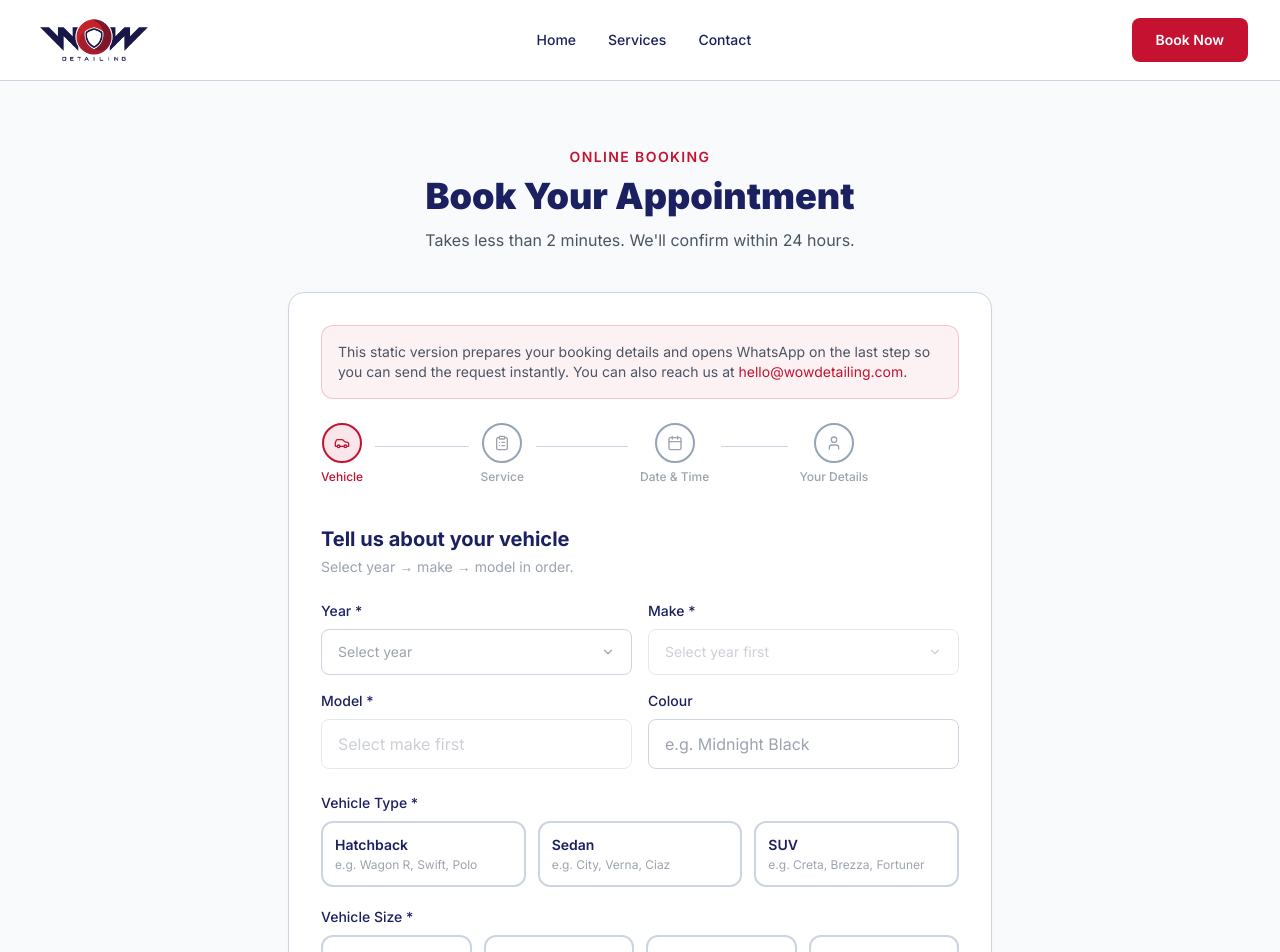
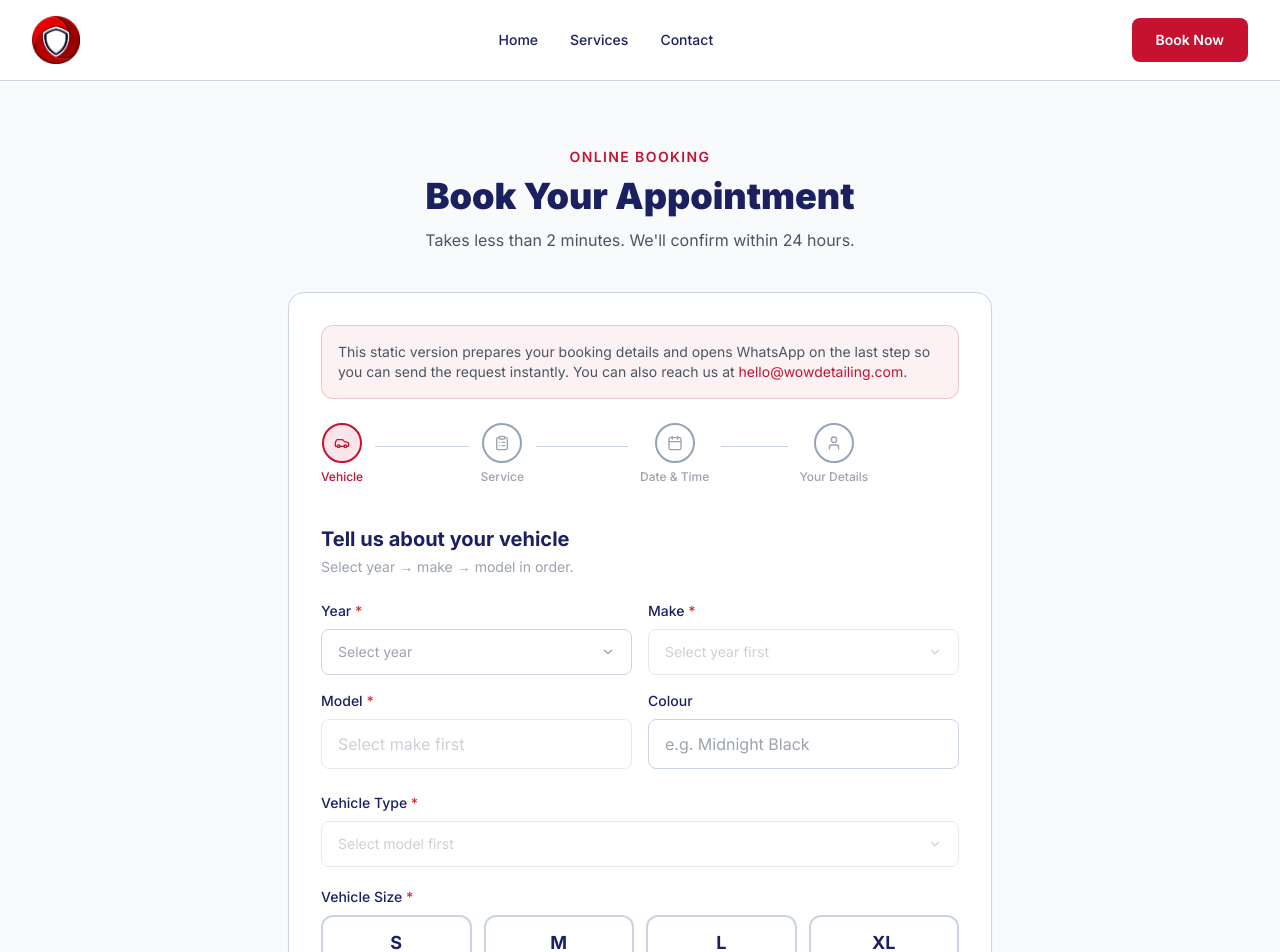
Before and after one commit to unbeatablerajiv/wowdetailing, a React (Vite) app in the folder client/: page /booking in a window 1280 px wide. Shown: the top 952 px of the page. Built offline with nearby package versions, Linux system fonts and the light colour scheme.

Commit message:
Update booking experience and branding

```diff
--- a/client/src/components/BookingForm.jsx
+++ b/client/src/components/BookingForm.jsx
@@ -5,12 +5,12 @@ import {
   Calendar, ClipboardList, Zap, ChevronDown,
 } from 'lucide-react'
 import indianCars from '../data/indianCars'
+import vehicleTypes from '../data/vehicleTypes.json'
 import {
   BUSINESS_EMAIL,
   BUSINESS_EMAIL_LINK,
   BUSINESS_PHONE,
   BUSINESS_PHONE_LINK,
-  BUSINESS_WHATSAPP_LINK,
   buildMailtoLink,
   buildWhatsAppLink,
 } from '../utils/contact'
@@ -21,11 +21,20 @@ const CURRENT_YEAR = new Date().getFullYear()
 const YEARS  = Array.from({ length: CURRENT_YEAR - 1989 }, (_, i) => String(CURRENT_YEAR - i))
 const MAKES  = Object.keys(indianCars).sort()
 
-const VEHICLE_CATEGORIES = [
-  { key: 'hatchback', label: 'Hatchback', example: 'e.g. Wagon R, Swift, Polo'     },
-  { key: 'sedan',     label: 'Sedan',     example: 'e.g. City, Verna, Ciaz'        },
-  { key: 'suv',       label: 'SUV',       example: 'e.g. Creta, Brezza, Fortuner'  },
-]
+const VEHICLE_TYPE_OPTIONS = [...new Set(vehicleTypes.map(vehicle => vehicle.type))].sort()
+
+const normalizeVehicleName = (value) => value.toLowerCase().replace(/[^a-z0-9]/g, '')
+
+const findVehicleType = (make, model) => {
+  if (!make || !model) return ''
+
+  const normalizedMake = normalizeVehicleName(make)
+  const normalizedModel = normalizeVehicleName(model)
+  return vehicleTypes.find(vehicle => (
+    normalizeVehicleName(vehicle.make) === normalizedMake
+    && normalizeVehicleName(vehicle.model) === normalizedModel
+  ))?.type || ''
+}
 
 const VEHICLE_SIZES = [
   { key: 'S',  label: 'S',  example: 'Small'       },
@@ -191,13 +200,19 @@ export default function BookingForm() {
 
   const update = (field, value) => setForm(prev => ({ ...prev, [field]: value }))
 
-  // Cascade: year change clears model only
+  // Cascade: changes to year or make clear dependent vehicle details.
   const handleYearChange = (year) =>
-    setForm(prev => ({ ...prev, vehicleYear: year, vehicleModel: '' }))
+    setForm(prev => ({ ...prev, vehicleYear: year, vehicleModel: '', vehicleCategory: '' }))
 
-  // Cascade: make change clears model
   const handleMakeChange = (make) =>
-    setForm(prev => ({ ...prev, vehicleMake: make, vehicleModel: '' }))
+    setForm(prev => ({ ...prev, vehicleMake: make, vehicleModel: '', vehicleCategory: '' }))
+
+  const handleModelChange = (model) =>
+    setForm(prev => ({
+      ...prev,
+      vehicleModel: model,
+      vehicleCategory: findVehicleType(prev.vehicleMake, model),
+    }))
 
   const canProceed = () => {
     if (step === 1) return form.vehicleYear && form.vehicleMake && form.vehicleModel && form.vehicleCategory && form.vehicleSize
@@ -221,10 +236,9 @@ export default function BookingForm() {
   }
 
   const selectedService = SERVICES.find(s => s.id === form.serviceType)
-  const bookingMessage = formatBookingMessage(form, selectedService)
-  const bookingEmailLink = buildMailtoLink({
-    subject: `Booking request for ${selectedService?.label || 'Wow Detailing service'}`,
-    body: bookingMessage,
+  const quotationEmailLink = buildMailtoLink({
+    subject: `Quotation request for ${selectedService?.label || 'Wow Detailing service'}`,
+    body: formatBookingMessage(form, selectedService),
   })
 
   // ── Confirmed screen ──────────────────────────────────────────────────────
@@ -250,16 +264,8 @@ export default function BookingForm() {
           <p className="text-brand-500 font-mono font-bold text-lg">{bookingRef}</p>
         </div>
         <div className="flex flex-col sm:flex-row gap-3">
-          <a
-            href={buildWhatsAppLink(bookingMessage)}
-            target="_blank"
-            rel="noreferrer"
-            className="btn-primary text-sm"
-          >
-            Send on WhatsApp
-          </a>
-          <a href={bookingEmailLink} className="btn-outline text-sm">
-            Send by Email
+          <a href={quotationEmailLink} className="btn-primary text-sm">
+            Request for Quotation
           </a>
           <a href={BUSINESS_PHONE_LINK} className="btn-outline text-sm">
             Call {BUSINESS_PHONE}
@@ -327,7 +333,7 @@ export default function BookingForm() {
 
             {/* Year */}
             <div>
-              <label className="label">Year *</label>
+              <label className="label">Year <span className="text-red-600" aria-hidden="true">*</span></label>
               <SearchableSelect
                 options={YEARS}
                 value={form.vehicleYear}
@@ -338,7 +344,7 @@ export default function BookingForm() {
 
             {/* Make */}
             <div>
-              <label className="label">Make *</label>
+              <label className="label">Make <span className="text-red-600" aria-hidden="true">*</span></label>
               <SearchableSelect
                 options={MAKES}
                 value={form.vehicleMake}
@@ -350,12 +356,12 @@ export default function BookingForm() {
 
             {/* Model */}
             <div>
-              <label className="label">Model *</label>
+              <label className="label">Model <span className="text-red-600" aria-hidden="true">*</span></label>
               {models.length > 0 ? (
                 <SearchableSelect
                   options={models}
                   value={form.vehicleModel}
-                  onChange={val => update('vehicleModel', val)}
+                  onChange={handleModelChange}
                   placeholder="Select model"
                   disabled={!form.vehicleMake}
                 />
@@ -365,7 +371,7 @@ export default function BookingForm() {
                     className={`input-field ${!form.vehicleMake ? 'opacity-50 cursor-not-allowed' : ''}`}
                     placeholder={form.vehicleMake ? 'Type your model' : 'Select make first'}
                     value={form.vehicleModel}
-                    onChange={e => update('vehicleModel', e.target.value)}
+                    onChange={e => handleModelChange(e.target.value)}
                     disabled={!form.vehicleMake}
                   />
                   {form.vehicleMake && (
@@ -391,29 +397,33 @@ export default function BookingForm() {
 
           {/* Vehicle Type */}
           <div className="mb-5">
-            <label className="label mb-2">Vehicle Type *</label>
-            <div className="grid grid-cols-3 gap-3">
-              {VEHICLE_CATEGORIES.map(({ key, label, example }) => (
-                <button
-                  key={key}
-                  type="button"
-                  onClick={() => update('vehicleCategory', key)}
-                  className={`p-3 rounded-xl border-2 text-left transition-all ${
-                    form.vehicleCategory === key
-                      ? 'border-brand-500 bg-brand-500/5'
-                      : 'border-dark-500 bg-white hover:border-brand-500/40'
-                  }`}
-                >
-                  <div className="text-navy-800 font-semibold text-sm">{label}</div>
-                  <div className="text-gray-400 text-xs mt-0.5">{example}</div>
-                </button>
-              ))}
-            </div>
+            <label className="label mb-2">Vehicle Type <span className="text-red-600" aria-hidden="true">*</span></label>
+            {findVehicleType(form.vehicleMake, form.vehicleModel) ? (
+              <div className="input-field flex items-center justify-between bg-gray-50">
+                <span>{form.vehicleCategory}</span>
+                <span className="flex items-center gap-1.5 text-xs font-medium text-brand-500">
+                  <CheckCircle size={14} /> Auto-filled
+                </span>
+              </div>
+            ) : (
+              <SearchableSelect
+                options={VEHICLE_TYPE_OPTIONS}
+                value={form.vehicleCategory}
+                onChange={value => update('vehicleCategory', value)}
+                placeholder={form.vehicleModel ? 'Select vehicle type' : 'Select model first'}
+                disabled={!form.vehicleModel}
+              />
+            )}
+            {form.vehicleModel && !findVehicleType(form.vehicleMake, form.vehicleModel) && (
+              <p className="text-xs text-gray-400 mt-1.5">
+                This model is not in the vehicle type database. Please select its type manually.
+              </p>
+            )}
           </div>
 
           {/* Vehicle Size */}
           <div>
-            <label className="label mb-2">Vehicle Size *</label>
+            <label className="label mb-2">Vehicle Size <span className="text-red-600" aria-hidden="true">*</span></label>
             <div className="grid grid-cols-4 gap-3">
               {VEHICLE_SIZES.map(({ key, label, example }) => (
                 <button
@@ -441,7 +451,9 @@ export default function BookingForm() {
       {/* ── Step 2: Service ── */}
       {step === 2 && (
         <div>
-          <h3 className="text-navy-800 font-bold text-xl mb-6">Choose your service</h3>
+          <h3 className="text-navy-800 font-bold text-xl mb-6">
+            Choose your service <span className="text-red-600" aria-hidden="true">*</span>
+          </h3>
           <div className="grid grid-cols-1 sm:grid-cols-2 gap-4">
             {SERVICES.map((s) => (
               <button
@@ -488,7 +500,7 @@ export default function BookingForm() {
           <h3 className="text-navy-800 font-bold text-xl mb-6">Pick a date & time</h3>
           <div className="grid grid-cols-1 sm:grid-cols-2 gap-6">
             <div>
-              <label className="label">Preferred Date *</label>
+              <label className="label">Preferred Date <span className="text-red-600" aria-hidden="true">*</span></label>
               <input
                 className="input-field"
                 type="date"
@@ -498,7 +510,7 @@ export default function BookingForm() {
               />
             </div>
             <div>
-              <label className="label">Preferred Time *</label>
+              <label className="label">Preferred Time <span className="text-red-600" aria-hidden="true">*</span></label>
               <div className="grid grid-cols-3 gap-2">
                 {TIME_SLOTS.map((slot) => (
                   <button
@@ -526,19 +538,19 @@ export default function BookingForm() {
           <h3 className="text-navy-800 font-bold text-xl mb-6">Your contact details</h3>
           <div className="grid grid-cols-1 sm:grid-cols-2 gap-4">
             <div>
-              <label className="label">First Name *</label>
+              <label className="label">First Name <span className="text-red-600" aria-hidden="true">*</span></label>
               <input className="input-field" placeholder="Rahul" value={form.firstName} onChange={e => update('firstName', e.target.value)} />
             </div>
             <div>
-              <label className="label">Last Name *</label>
+              <label className="label">Last Name <span className="text-red-600" aria-hidden="true">*</span></label>
               <input className="input-field" placeholder="Sharma" value={form.lastName} onChange={e => update('lastName', e.target.value)} />
             </div>
             <div>
-              <label className="label">Email *</label>
+              <label className="label">Email <span className="text-red-600" aria-hidden="true">*</span></label>
               <input className="input-field" type="email" placeholder="rahul@example.com" value={form.email} onChange={e => update('email', e.target.value)} />
             </div>
             <div>
-              <label className="label">Phone *</label>
+              <label className="label">Phone <span className="text-red-600" aria-hidden="true">*</span></label>
               <input className="input-field" type="tel" placeholder="+91 XXXXX XXXXX" value={form.phone} onChange={e => update('phone', e.target.value)} />
             </div>
             <div className="sm:col-span-2">
@@ -567,8 +579,6 @@ export default function BookingForm() {
               <span className="text-navy-800">{form.date}</span>
               <span className="text-gray-500">Time:</span>
               <span className="text-navy-800">{form.timeSlot}</span>
-              <span className="text-gray-500">Est. Price:</span>
-              <span className="text-brand-500 font-bold">{selectedService?.price}</span>
             </div>
           </div>
         </div>
--- a/client/src/components/Hero.jsx
+++ b/client/src/components/Hero.jsx
@@ -38,9 +38,9 @@ export default function Hero() {
 
           {/* Headline */}
           <h1 className="text-5xl md:text-6xl lg:text-7xl font-black leading-[1.05] tracking-tight mb-6">
-            <span className="text-white">Your Vehicle Deserves</span>
+            <span className="text-white">Your vehicle deserves</span>
             <br />
-            <span className="text-gradient">The Best Care</span>
+            <span className="text-gradient">The Wow Care</span>
           </h1>
 
           <p className="text-gray-300 text-lg md:text-xl leading-relaxed mb-10 max-w-xl">
--- /dev/null
+++ b/client/src/data/vehicleTypes.json
@@ -0,0 +1,89 @@
+[
+  { "id": 1, "make": "Maruti Suzuki", "model": "Swift", "type": "Hatchback" },
+  { "id": 2, "make": "Maruti Suzuki", "model": "Baleno", "type": "Hatchback" },
+  { "id": 3, "make": "Maruti Suzuki", "model": "Wagon R", "type": "Hatchback" },
+  { "id": 4, "make": "Maruti Suzuki", "model": "Alto K10", "type": "Hatchback" },
+  { "id": 5, "make": "Maruti Suzuki", "model": "Ignis", "type": "Hatchback" },
+  { "id": 6, "make": "Maruti Suzuki", "model": "Celerio", "type": "Hatchback" },
+  { "id": 7, "make": "Maruti Suzuki", "model": "Dzire", "type": "Sedan" },
+  { "id": 8, "make": "Maruti Suzuki", "model": "Ciaz", "type": "Sedan" },
+  { "id": 9, "make": "Maruti Suzuki", "model": "Brezza", "type": "Compact SUV" },
+  { "id": 10, "make": "Maruti Suzuki", "model": "Fronx", "type": "Crossover SUV" },
+  { "id": 11, "make": "Maruti Suzuki", "model": "Grand Vitara", "type": "Mid-Size SUV" },
+  { "id": 12, "make": "Maruti Suzuki", "model": "Jimny", "type": "Off-Road SUV" },
+  { "id": 13, "make": "Maruti Suzuki", "model": "Ertiga", "type": "MUV" },
+  { "id": 14, "make": "Maruti Suzuki", "model": "XL6", "type": "MPV" },
+  { "id": 15, "make": "Maruti Suzuki", "model": "Invicta", "type": "MPV" },
+  { "id": 16, "make": "Tata", "model": "Tiago", "type": "Hatchback" },
+  { "id": 17, "make": "Tata", "model": "Altroz", "type": "Hatchback" },
+  { "id": 18, "make": "Tata", "model": "Tigor", "type": "Sedan" },
+  { "id": 19, "make": "Tata", "model": "Punch", "type": "Micro SUV" },
+  { "id": 20, "make": "Tata", "model": "Nexon", "type": "Compact SUV" },
+  { "id": 21, "make": "Tata", "model": "Curvv", "type": "Coupe SUV" },
+  { "id": 22, "make": "Tata", "model": "Harrier", "type": "Mid-Size SUV" },
+  { "id": 23, "make": "Tata", "model": "Safari", "type": "Full-Size SUV" },
+  { "id": 24, "make": "Hyundai", "model": "Grand i10 Nios", "type": "Hatchback" },
+  { "id": 25, "make": "Hyundai", "model": "i20", "type": "Hatchback" },
+  { "id": 26, "make": "Hyundai", "model": "Aura", "type": "Sedan" },
+  { "id": 27, "make": "Hyundai", "model": "Verna", "type": "Sedan" },
+  { "id": 28, "make": "Hyundai", "model": "Exter", "type": "Micro SUV" },
+  { "id": 29, "make": "Hyundai", "model": "Venue", "type": "Compact SUV" },
+  { "id": 30, "make": "Hyundai", "model": "Creta", "type": "Mid-Size SUV" },
+  { "id": 31, "make": "Hyundai", "model": "Alcazar", "type": "3-Row SUV" },
+  { "id": 32, "make": "Hyundai", "model": "Tucson", "type": "Premium SUV" },
+  { "id": 33, "make": "Hyundai", "model": "Ioniq 5", "type": "Electric Crossover" },
+  { "id": 34, "make": "Mahindra", "model": "XUV3XO", "type": "Compact SUV" },
+  { "id": 35, "make": "Mahindra", "model": "XUV700", "type": "Mid-Size SUV" },
+  { "id": 36, "make": "Mahindra", "model": "Thar", "type": "Off-Road SUV" },
+  { "id": 37, "make": "Mahindra", "model": "Thar Roxx", "type": "Off-Road SUV" },
+  { "id": 38, "make": "Mahindra", "model": "Scorpio Classic", "type": "Full-Size SUV" },
+  { "id": 39, "make": "Mahindra", "model": "Scorpio N", "type": "Full-Size SUV" },
+  { "id": 40, "make": "Mahindra", "model": "Bolero", "type": "MUV" },
+  { "id": 41, "make": "Mahindra", "model": "Bolero Neo", "type": "Compact SUV" },
+  { "id": 42, "make": "Honda", "model": "Amaze", "type": "Sedan" },
+  { "id": 43, "make": "Honda", "model": "City", "type": "Sedan" },
+  { "id": 44, "make": "Honda", "model": "Civic", "type": "Sedan" },
+  { "id": 45, "make": "Honda", "model": "Elevate", "type": "Mid-Size SUV" },
+  { "id": 46, "make": "Honda", "model": "Jazz", "type": "Hatchback" },
+  { "id": 47, "make": "Honda", "model": "WR-V", "type": "Crossover SUV" },
+  { "id": 48, "make": "Toyota", "model": "Glanza", "type": "Hatchback" },
+  { "id": 49, "make": "Toyota", "model": "Urban Cruiser Taisor", "type": "Crossover SUV" },
+  { "id": 50, "make": "Toyota", "model": "Urban Cruiser Hyryder", "type": "Mid-Size SUV" },
+  { "id": 51, "make": "Toyota", "model": "Innova Crysta", "type": "MPV" },
+  { "id": 52, "make": "Toyota", "model": "Innova Hycross", "type": "MPV" },
+  { "id": 53, "make": "Toyota", "model": "Fortuner", "type": "Full-Size SUV" },
+  { "id": 54, "make": "Toyota", "model": "Camry", "type": "Luxury Sedan" },
+  { "id": 55, "make": "Toyota", "model": "Hilux", "type": "Pickup Truck" },
+  { "id": 56, "make": "Kia", "model": "Sonet", "type": "Compact SUV" },
+  { "id": 57, "make": "Kia", "model": "Seltos", "type": "Mid-Size SUV" },
+  { "id": 58, "make": "Kia", "model": "Carens", "type": "MPV" },
+  { "id": 59, "make": "Kia", "model": "Carnival", "type": "Luxury MPV" },
+  { "id": 60, "make": "Kia", "model": "EV6", "type": "Electric Crossover" },
+  { "id": 61, "make": "Volkswagen", "model": "Virtus", "type": "Sedan" },
+  { "id": 62, "make": "Volkswagen", "model": "Taigun", "type": "Mid-Size SUV" },
+  { "id": 63, "make": "Volkswagen", "model": "Tiguan", "type": "Premium SUV" },
+  { "id": 64, "make": "Volkswagen", "model": "Polo", "type": "Hatchback" },
+  { "id": 65, "make": "Volkswagen", "model": "Vento", "type": "Sedan" },
+  { "id": 66, "make": "Skoda", "model": "Slavia", "type": "Sedan" },
+  { "id": 67, "make": "Skoda", "model": "Kylaq", "type": "Compact SUV" },
+  { "id": 68, "make": "Skoda", "model": "Kushaq", "type": "Mid-Size SUV" },
+  { "id": 69, "make": "Skoda", "model": "Kodiaq", "type": "Full-Size SUV" },
+  { "id": 70, "make": "Skoda", "model": "Superb", "type": "Luxury Sedan" },
+  { "id": 71, "make": "MG Motor", "model": "Comet EV", "type": "Electric Ultra-Compact" },
+  { "id": 72, "make": "MG Motor", "model": "Astor", "type": "Mid-Size SUV" },
+  { "id": 73, "make": "MG Motor", "model": "Hector", "type": "Mid-Size SUV" },
+  { "id": 74, "make": "MG Motor", "model": "Hector Plus", "type": "3-Row SUV" },
+  { "id": 75, "make": "MG Motor", "model": "ZS EV", "type": "Electric SUV" },
+  { "id": 76, "make": "MG Motor", "model": "Gloster", "type": "Full-Size SUV" },
+  { "id": 77, "make": "MG Motor", "model": "Windsor EV", "type": "Electric Crossover" },
+  { "id": 78, "make": "Renault", "model": "Kwid", "type": "Hatchback" },
+  { "id": 79, "make": "Renault", "model": "Triber", "type": "Compact MPV" },
+  { "id": 80, "make": "Renault", "model": "Kiger", "type": "Compact SUV" },
+  { "id": 81, "make": "Renault", "model": "Duster", "type": "Mid-Size SUV" },
+  { "id": 82, "make": "Nissan", "model": "Magnite", "type": "Compact SUV" },
+  { "id": 83, "make": "Nissan", "model": "X-Trail", "type": "Premium SUV" },
+  { "id": 84, "make": "Citroen", "model": "C3", "type": "Hatchback" },
+  { "id": 85, "make": "Citroen", "model": "eC3", "type": "Electric Hatchback" },
+  { "id": 86, "make": "Citroen", "model": "C3 Aircross", "type": "Mid-Size SUV" },
+  { "id": 87, "make": "Citroen", "model": "Basalt", "type": "Coupe SUV" }
+]
```
Also changed, not shown: client/src/components/Footer.jsx (+16 -5 lines), client/src/pages/ContactPage.jsx (+4 -4 lines), client/public/wow-logo.png.
